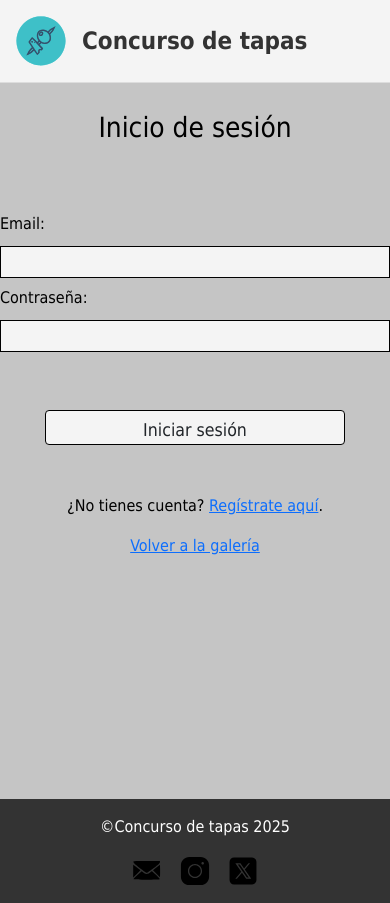
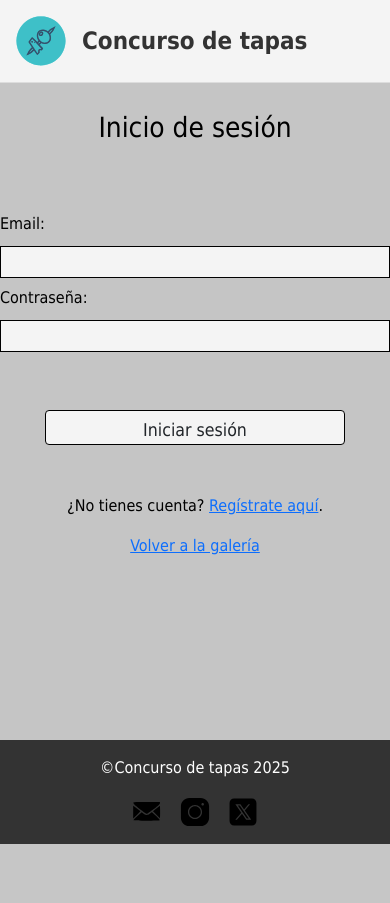
Before and after one commit to jflorc01/galeriaDOM, a PHP site: page /login.html in a window 390 px wide. After the commit the page ends 844 px from the top, so only its background shows below. Run offline with PHP 8.4, Linux system fonts and the light colour scheme.

Commit message:
isaac
login y registro responsivos

```diff
--- a/css/login.css
+++ b/css/login.css
@@ -1,17 +1,16 @@
-html {
-  min-height: 100%;
-  position: relative;
-}
+
+
+
 body {
     width: 100%;
-    height: 100vh;
+    height: 100%;
     margin: 0;
     padding: 0;
     background-color: #c5c5c5;
     color: black;
     font-family: Tahoma;
     font-size: 16px;
-    margin-bottom: 15%;
+    margin-bottom: 32%;
   }
   header {
     display: flex;
@@ -47,7 +46,7 @@ body {
     max-width: 500px;
     min-width: 300px;
     margin: 0 auto;
-   padding-bottom: 2em
+   padding-bottom: 2em;
   }
 
   fieldset {
@@ -122,7 +121,8 @@ body {
     color: #fff;
     position: absolute;
     bottom: 0;
-    width: 100%;
+    position: fixed;
+    width:100%;
   }
 
   footer div {
--- a/login.html
+++ b/login.html
@@ -6,11 +6,12 @@
     <link rel="stylesheet" href="css/bootstrap.min.css">
     <link rel="icon" type="image/svg+xml" href="img/logotipo.svg">
     <link rel="stylesheet" href="css/login.css" />
+    <meta name="viewport" content="width=device-width">
 
   </head>
   <body >
     <header >
-      <div class="logo d-flex">
+      <div class="logo">
           <a href="index.html" class="home-link"><img src="img/logotipo.svg" alt="Logotipo"></a>
           <a href="index.html" class="home-link">Concurso de tapas</a>
       </div>
@@ -25,7 +26,7 @@
     </form>
     <p class="lineaRegistro">¿No tienes cuenta? <a href="registro.html">Regístrate aquí</a>.</p>
     <p class="lineaRegistro"><a href="index.html">Volver a la galería</a></p>
-    <script src="js/login.js"></script>
+
 
     <footer>
       <div>
@@ -37,5 +38,7 @@
           <a href="https://x.com/"><img src="img/icons8-twitterx.svg" alt="x" class="logo"></a>
       </div>
     </footer>
+    <script src="js/login.js"></script>
+    <script src="jsBootstrap/bootstrap.bundle.js"></script>
   </body>
 </html>
--- a/registro.html
+++ b/registro.html
@@ -6,6 +6,7 @@
     <link rel="stylesheet" href="css/bootstrap.min.css">
     <link rel="icon" type="image/svg+xml" href="img/logotipo.svg">
     <link rel="stylesheet" href="css/login.css" />
+    <meta name="viewport" content="width=device-width">
   </head>
   <body>
     <header>
@@ -56,7 +57,7 @@
     </form>
     <p class="lineaRegistro">¿Ya tienes cuenta? <a href="login.html">Inicia sesión aquí.</a></p>
     <p class="lineaRegistro"><a href="index.html">Volver a la galería</a></p>
-    <script src="js/registro.js"></script>
+
     <footer>
       <div>
           <p>&copy;Concurso de tapas 2025</p>
@@ -67,5 +68,7 @@
           <a href="https://x.com/"><img src="img/icons8-twitterx.svg" alt="x" class="logo"></a>
       </div>
     </footer>
+    <script src="js/registro.js"></script>
+    <script src="jsBootstrap/bootstrap.bundle.js"></script>
   </body>
 </html>
```
